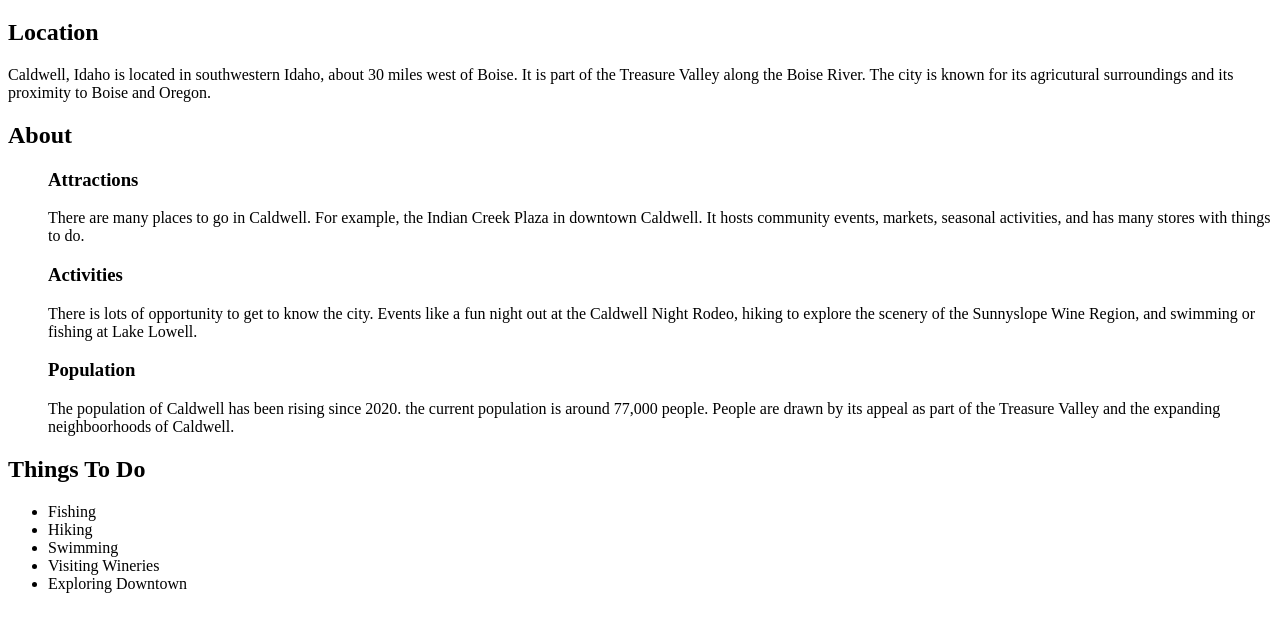
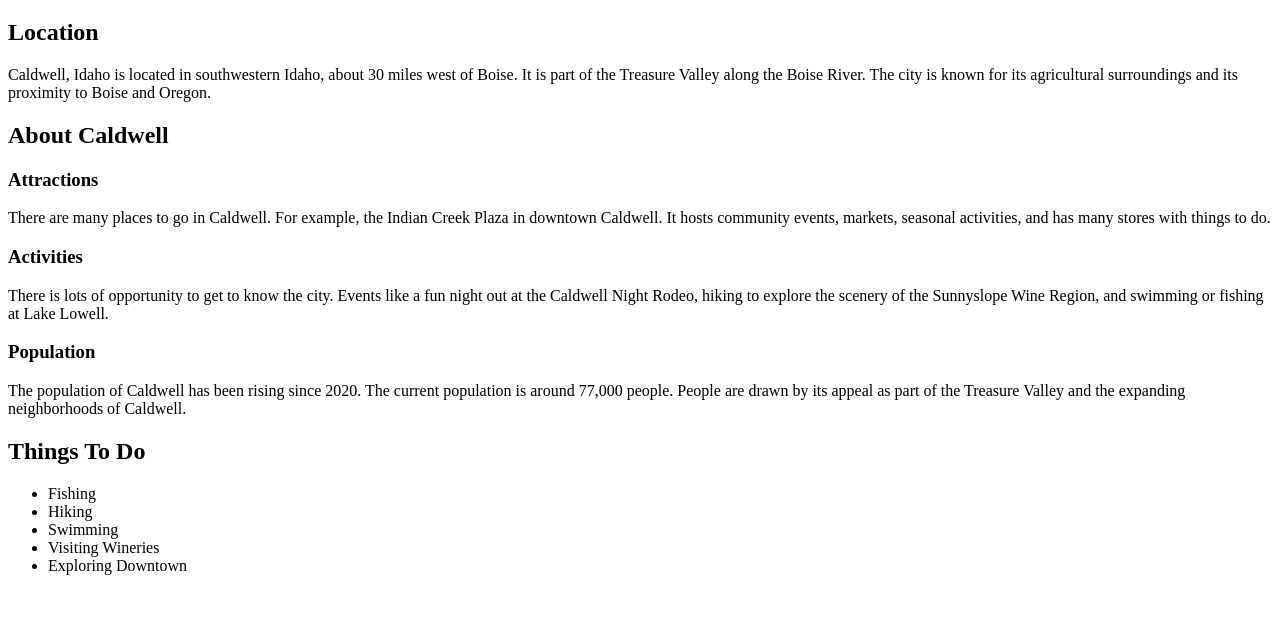
Before and after one commit to LeonardoGonzalez1/cs208-02.03-labhtml-leonardogonzalez1, a website: page index.html in a window 1280 px wide. Shown: the part 67-698 px from the top of the page. Drawn offline with Linux system fonts and the light colour scheme; files that its build step writes are made by us from their sources.

Commit message:
fixing up

```diff
--- a/index.html
+++ b/index.html
@@ -10,17 +10,19 @@
 </head>
 
 <body>
+
   <h1>Caldwell, Idaho</h1>
+
     <section>
       <h2>Location</h2>
-      <p> Caldwell, Idaho is located in southwestern Idaho, about 30 miles west of Boise.
-          It is part of the Treasure Valley along the Boise River. The city is known for
-          its agricutural surroundings and its proximity to Boise and Oregon. </p>
+        <p>Caldwell, Idaho is located in southwestern Idaho, about 30 miles west of Boise.
+           It is part of the Treasure Valley along the Boise River. The city is known for
+           its agricultural surroundings and its proximity to Boise and Oregon. </p>
     </section>
+
     <section>
-      <h2>About</h2>
+      <h2>About Caldwell</h2>
         <section>
-          <ul>
           <h3>Attractions</h3>
             <p>There are many places to go in Caldwell. For example, the Indian Creek Plaza
                in downtown Caldwell. It hosts community events, markets, seasonal activities,
@@ -30,12 +32,12 @@
                out at the Caldwell Night Rodeo, hiking to explore the scenery of the Sunnyslope
                Wine Region, and swimming or fishing at Lake Lowell.</p>
           <h3>Population</h3>
-            <p>The population of Caldwell has been rising since 2020. the current population is
+            <p>The population of Caldwell has been rising since 2020. The current population is
                around 77,000 people. People are drawn by its appeal as part of the Treasure Valley
-               and the expanding neighboorhoods of Caldwell.</p>
-          </ul>
+               and the expanding neighborhoods of Caldwell.</p>
         </section>
     </section>
+
     <section>
       <h2>Things To Do</h2>
         <ul>
```
